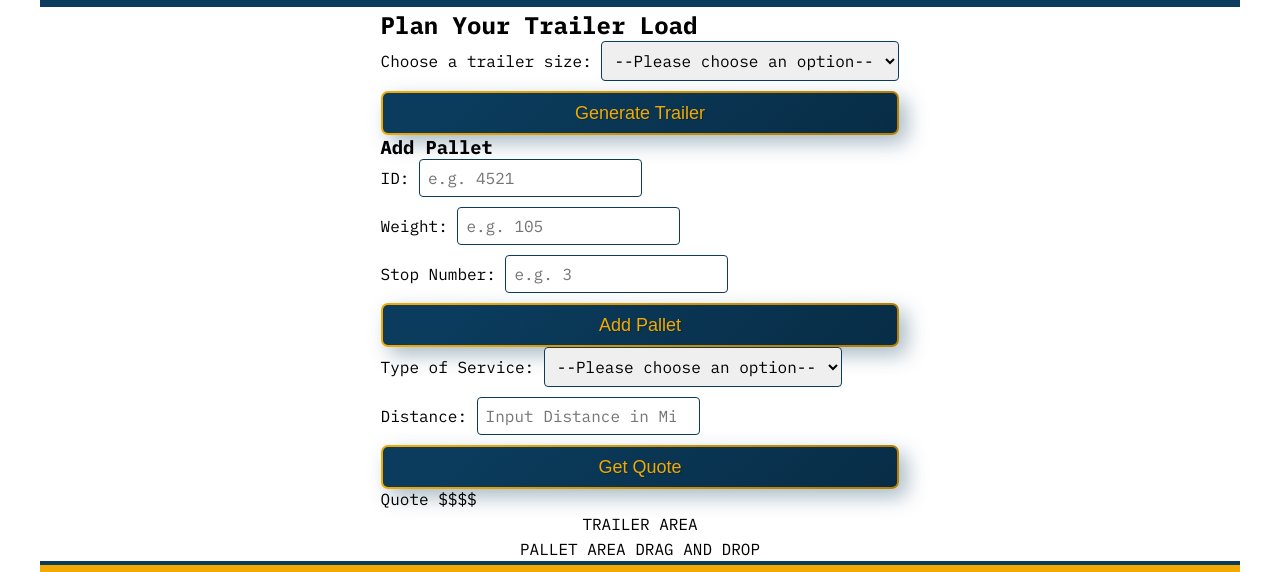
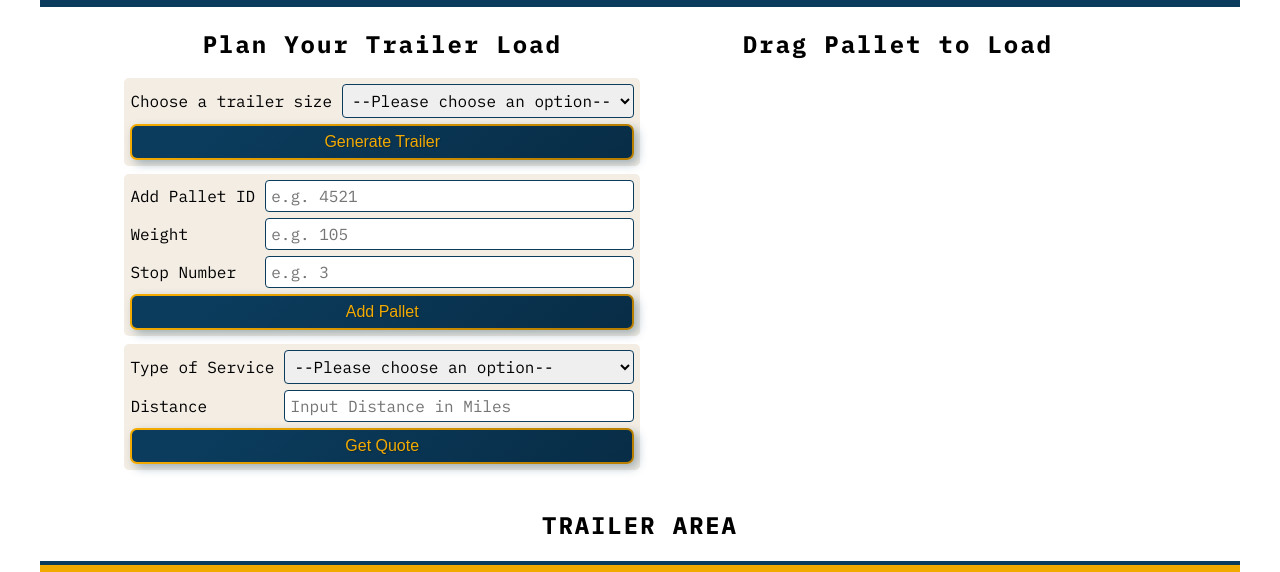
Before and after one commit to BlackCat13656/trailer-load-planner, a plain HTML site: page index.html in a window 1280 px wide. Shown: the part 98-670 px from the top of the page. Drawn offline with Linux system fonts and the light colour scheme.

Commit message:
Make forms more compact with grid layout and smaller buttons

```diff
--- a/index.html
+++ b/index.html
@@ -67,58 +67,51 @@
       </header>
 
       <main>
+        <div class="form-and-pallet-area">
           <!-- Form area -->
           <section class="form-area">
             <h2>Plan Your Trailer Load</h2>
             <form class="truck-size">
-            <div>
-              <label for="truck-size">Choose a trailer size:</label>
+              <label for="truck-size">Choose a trailer size</label>
               <select name="truck-size" id="truck-size" required>
                 <option value="">--Please choose an option--</option>
                 <option value="53ft">53ft trailer</option>
                 <option value="48ft">48ft trailer</option>
                 <option value="28ft">28ft trailer</option>
               </select>
-            </div>
               <button type="submit">Generate Trailer</button>
             </form>
 
             <div id="load-specs">
-            <h3>Add Pallet</h3>
               <form id="pallet-form">
-              <div>
-                <label for="pallet-id">ID:</label>
+                <label for="pallet-id">Add Pallet ID</label>
                 <input
                   type="number"
                   id="pallet-id"
                   placeholder="e.g. 4521"
                   required
                 />
-              </div>
-              <div>
-                <label for="pallet-weight">Weight:</label>
+
+                <label for="pallet-weight">Weight</label>
                 <input
                   type="number"
                   id="pallet-weight"
                   placeholder="e.g. 105"
                   required
                 />
-              </div>
-              <div>
-                <label for="pallet-stop-number">Stop Number:</label>
+
+                <label for="pallet-stop-number">Stop Number</label>
                 <input
                   type="number"
                   id="pallet-stop-number"
                   placeholder="e.g. 3"
                   required
                 />
-              </div>
                 <button type="submit">Add Pallet</button>
               </form>
 
               <form id="quote">
-              <div>
-                <label for="type-of-service">Type of Service:</label>
+                <label for="type-of-service">Type of Service</label>
                 <select name="type-of-service" id="type-of-service" required>
                   <option value="">--Please choose an option--</option>
                   <option value="standard">Standard: $2.50 per mile</option>
@@ -126,31 +119,30 @@
                   <option value="guaranteed">Guaranteed: $4.50 per mile</option>
                   <option value="same-day">Same Day: $6.00 per mile</option>
                 </select>
-              </div>
-              <div>
-                <label for="distance">Distance:</label>
+
+                <label for="distance">Distance</label>
                 <input
                   type="number"
                   id="distance"
                   placeholder="Input Distance in Miles"
                   required
                 />
-              </div>
+
                 <button type="submit">Get Quote</button>
               </form>
-
-            <p class="quote">Quote $$$$</p>
+              <p id="pallet-message" role="status"></p>
             </div>
-        </section>
-
-        <!-- Trailer area-->
-        <section class="trailer-area">
-          <div>TRAILER AREA</div>
           </section>
 
           <!-- Drag and drop area -->
           <section class="drag-and-drop-area">
-          <div>PALLET AREA DRAG AND DROP</div>
+            <h2>Drag Pallet to Load</h2>
+          </section>
+        </div>
+
+        <!-- Trailer area-->
+        <section class="trailer-area">
+          <h2>TRAILER AREA</h2>
         </section>
       </main>
 
--- a/style.css
+++ b/style.css
@@ -115,14 +115,32 @@ main {
 }
 
 form {
+  display: grid;
+  grid-template-columns: auto 1fr;
+  gap: 0.6rem 1rem;
+  align-items: center;
+  margin: 0.8rem 0;
+  background-color: var(--background-color);
+  border-radius: 5px;
+  padding: 0.6rem;
+}
+
+form button {
+  grid-column: 1 / -1;
+}
+
+section h2 {
   display: flex;
   flex-direction: column;
-  gap: 1rem;
+  align-items: center;
+  padding: 1rem;
+  font-size: 2.4rem;
+  letter-spacing: 0.08em;
 }
 
 input,
 select {
-  padding: 0.8rem;
+  padding: 0.5rem;
   border: 1px solid var(--headings-color);
   border-radius: 0.4rem;
   font-family: var(--data-font);
@@ -138,11 +156,11 @@ button {
 
   color: var(--accents-color);
   text-shadow: 0.1rem 0.1rem 0.1rem #00000040;
-  box-shadow: 0.8rem 0.8rem 2rem 0 #0b3c5d59;
+  box-shadow: 0.4rem 0.4rem 1rem 0 #0b3c5d59;
 
-  padding: 1rem 4rem;
+  padding: 0.6rem 2rem;
   line-height: 2rem;
-  font-size: 1.8rem;
+  font-size: 1.6rem;
   font-weight: 500;
   cursor: pointer;
   transition: all 0.3s;
@@ -152,6 +170,11 @@ button:hover {
   color: var(--background-color);
   box-shadow: none;
   opacity: 80%;
+}
+
+.form-and-pallet-area {
+  display: grid;
+  grid-template-columns: 1fr 1fr;
 }
 
 .footer-nav-bar {
```
Lines whose indentation alone changed are shown as unchanged.
